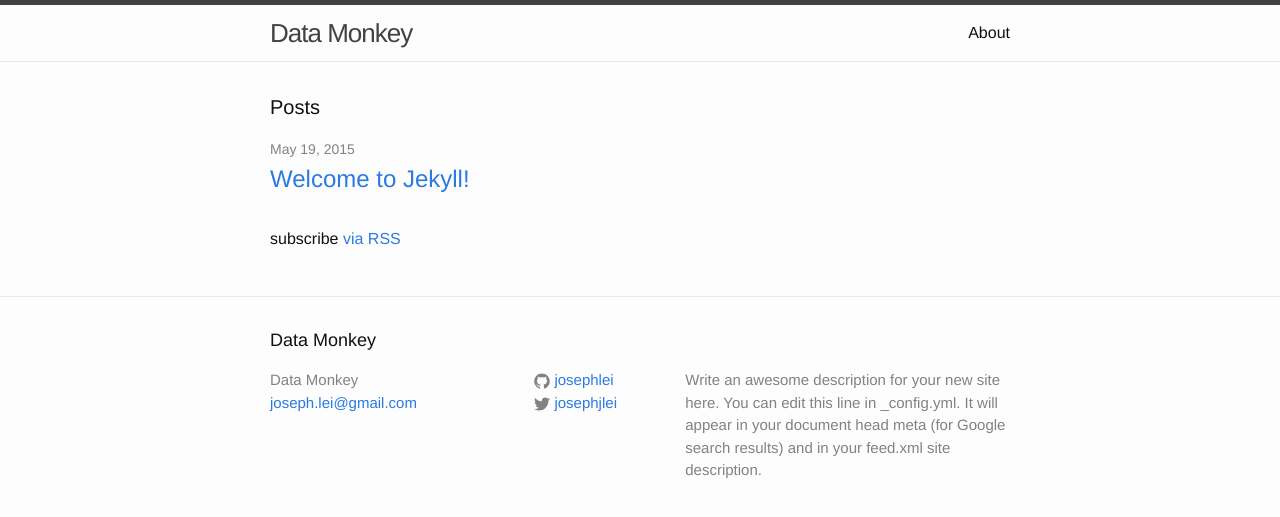
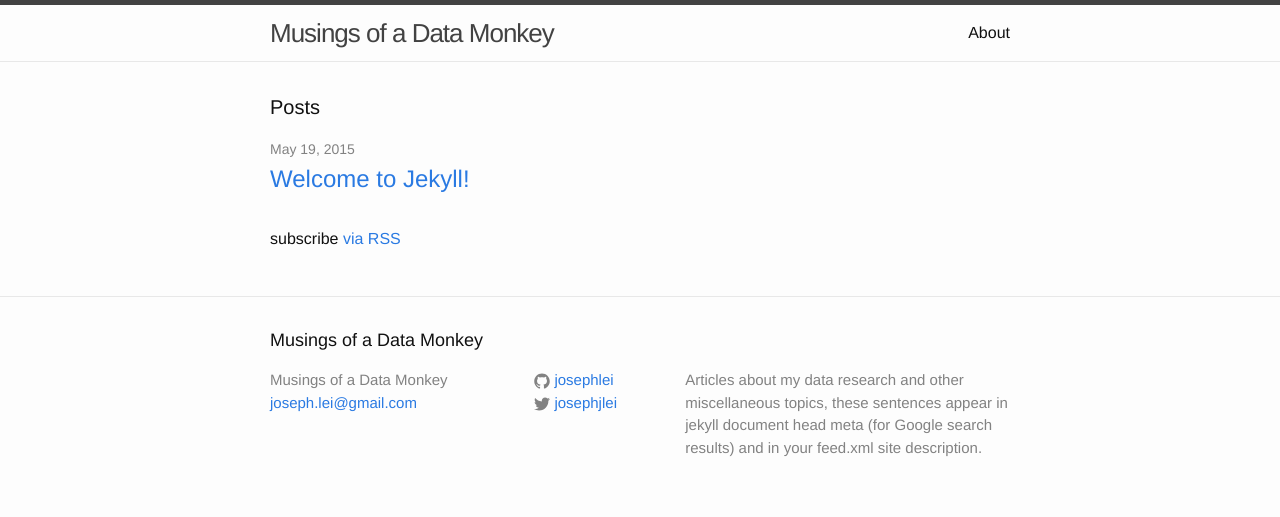
Before and after one commit to josephlei/jjl-website, a Jekyll site: the page built from index.html, in a window 1280 px wide. Shown: the top 517 px of the page. Built offline with Jekyll 4.4.1, drawn with Linux system fonts in a browser that asks for light colours.

Commit message:
Update _config.yml

```diff
--- a/_config.yml
+++ b/_config.yml
@@ -1,9 +1,8 @@
 # Site settings
-title: Data Monkey
+title: Musings of a Data Monkey
 email: joseph.lei@gmail.com
 description: > # this means to ignore newlines until "baseurl:"
-  Write an awesome description for your new site here. You can edit this
-  line in _config.yml. It will appear in your document head meta (for
+  Articles about my data research and other miscellaneous topics, these sentences appear in jekyll document head meta (for
   Google search results) and in your feed.xml site description.
 baseurl: "/jjl-website" # the subpath of your site, e.g. /blog/
 url: "http://yourdomain.com" # the base hostname & protocol for your site
```
